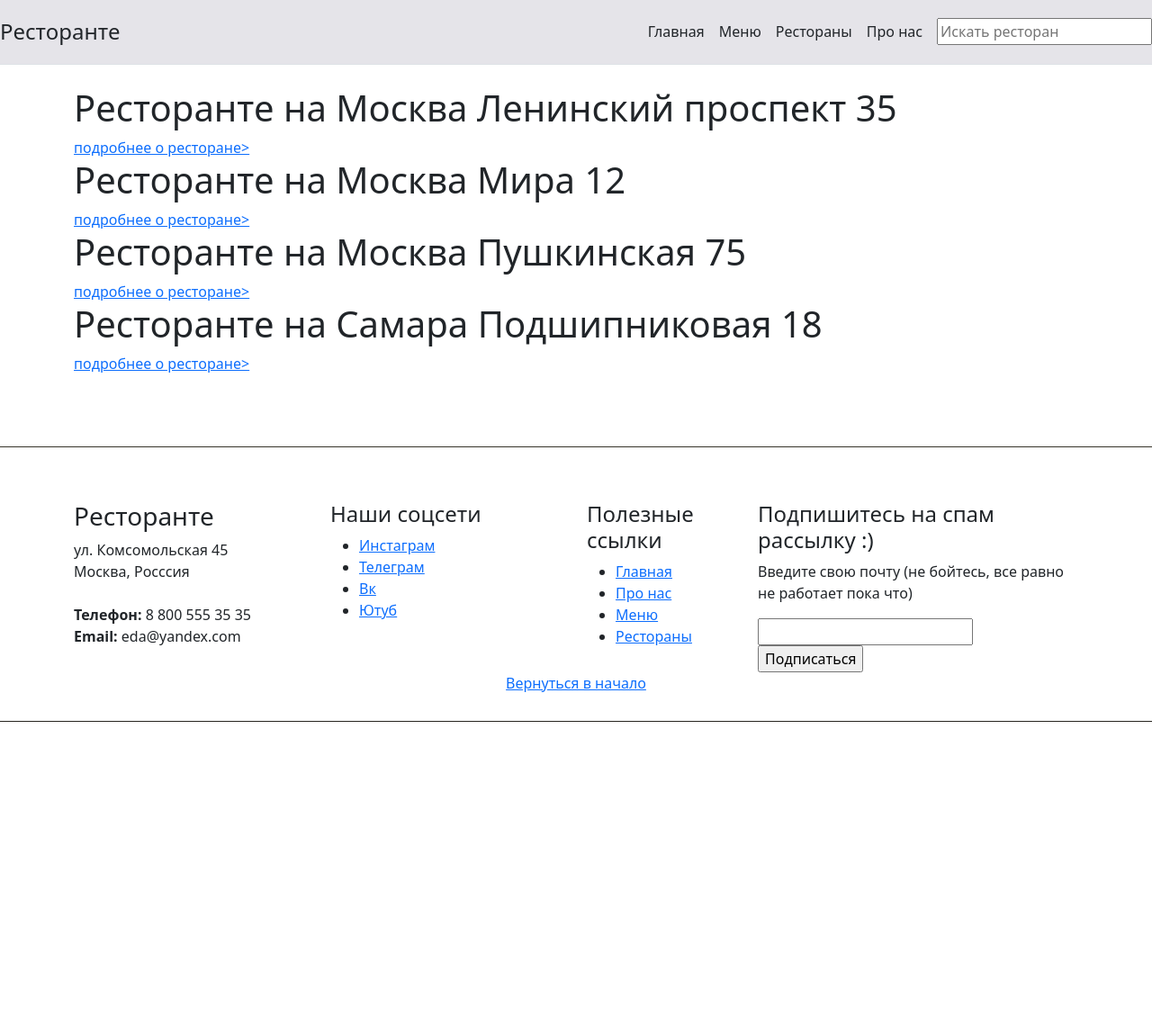
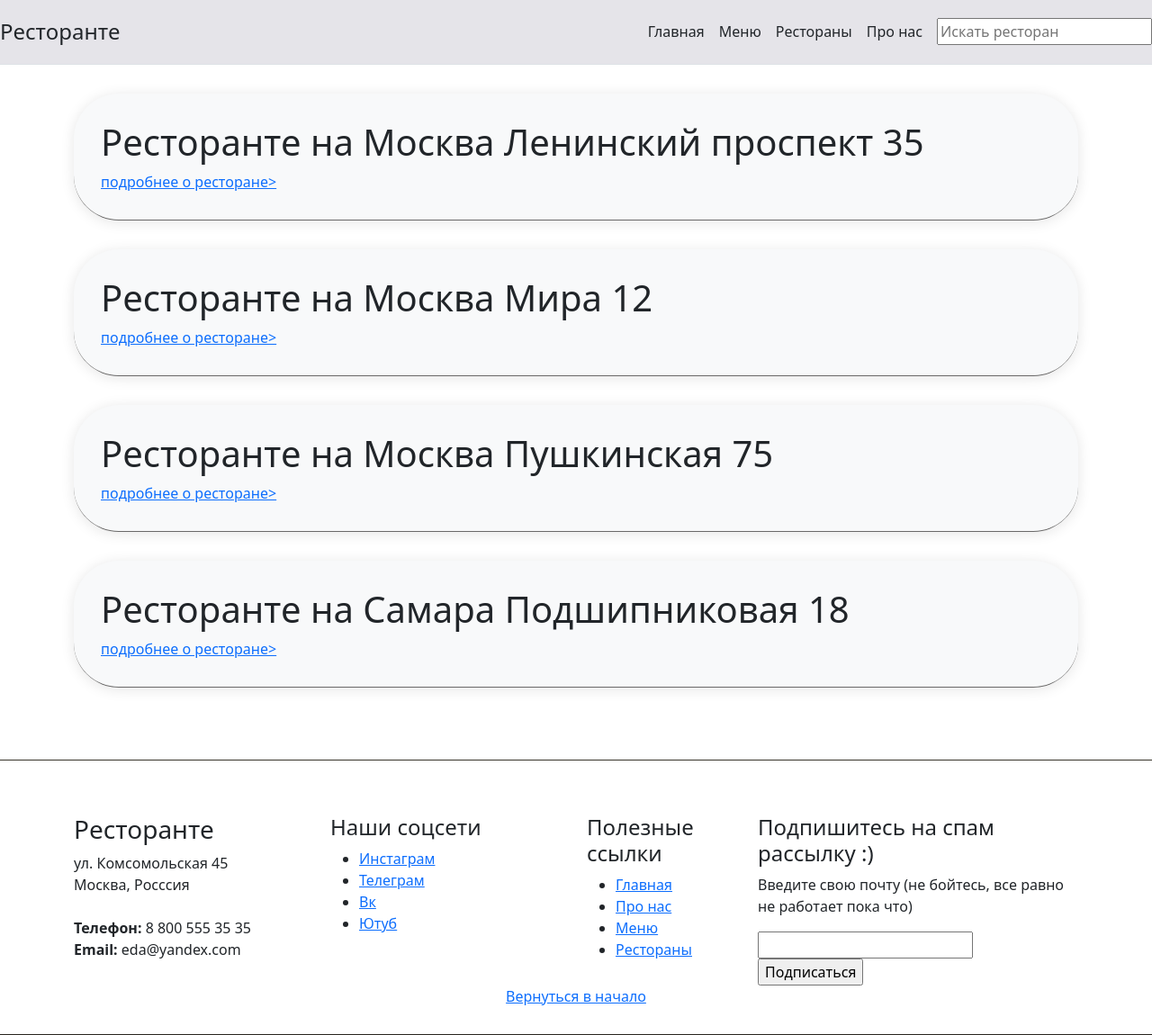
Before and after one commit to Pochapil/MSU_Django, a Django app: page /restaurant_list in a window 1280 px wide. Shown: the whole page at 90% size. Before the commit the page ends 802 px from the top, so only its background shows below. Run offline with Django 4.2, Linux system fonts and the light colour scheme; data comes from the database, SQL or seed files in the repository.

Commit message:
не так ужасно рестораны

```diff
--- a/templates/app/restaurant_list.html
+++ b/templates/app/restaurant_list.html
@@ -15,7 +15,7 @@
 
     {% for restaurant in restaurant_list %}
 
-        <div>
+        <div class="box">
             <h1>{{ restaurant.restaurant_chain.title }} на {{ restaurant.address }}</h1>
             <a href="{% url 'restaurant' %}?id={{ restaurant.pk }}">подробнее о ресторане></a>
         </div>
```
